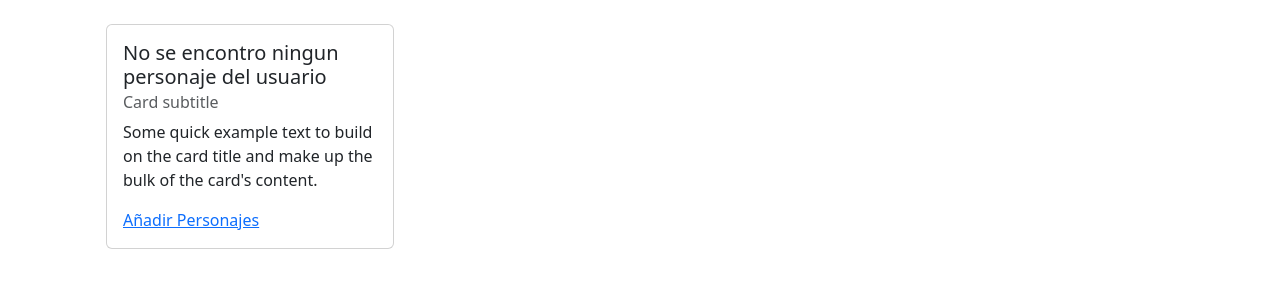
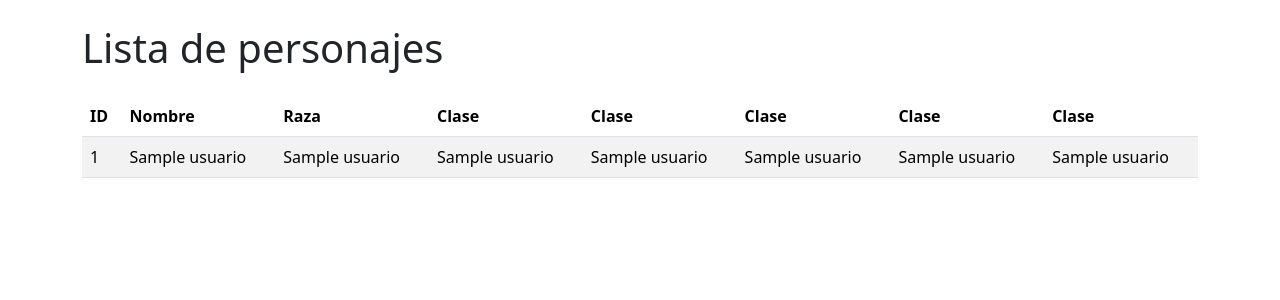
Before and after one commit to juliobascu/juegorol, a Flask app: template templates/personajes.html in a window 1280 px wide. Shown: the top 300 px of the page. Run offline with Flask 3, Linux system fonts and the light colour scheme; the template is opened without the code that fills it: most values are stand-ins (such as "Sample title", 1, 10 or a date in 2020); parts of the project's set-up code (start-up, migrations or seed data) failed here and were passed over; some libraries are stand-ins or nearby versions.

Commit message:
Validacion Usuarios

```diff
--- a/app.py
+++ b/app.py
@@ -1,15 +1,7 @@
-from flask import Flask, render_template, request, redirect, url_for, flash
-from flask_mysqldb import MySQL
-
-# Models
-from models.ModelUsuarios import *
-
-# Entities
-from models.entities.Usuario import *
+from flask import Flask, render_template, request, redirect, url_for, flash, Response, session
+from flask_mysqldb import MySQL, MySQLdb
 
 app = Flask(__name__)
-
-app.config['SECRET_KEY'] = 'CRkETIkXn0fAU:'
 
 app.config['MYSQL_HOST'] = 'localhost'
 app.config['MYSQL_USER'] = 'root'
@@ -18,30 +10,26 @@ app.config['MYSQL_DB'] = 'juegorol'
 
 mysql = MySQL(app)
 
-@app.route("/", methods = ["GET", "POST"])
+@app.route("/")
 def index():
     return redirect(url_for("login"))
 
 @app.route("/login" , methods = ["GET", "POST"])
 def login():
     if request.method == "POST":
-        usuario = Usuario(0, request.form["nombre"], request.form["contraseña"], request.form["rol"])
-        print(usuario.contraseña)
-        usuarioLogeado = ModelUsuarios.login(mysql, usuario)
-        print(usuarioLogeado.nombre)
-        print(usuarioLogeado.contraseña)
-        if usuarioLogeado != None:
-            if usuarioLogeado.verificarContraseña():
-                return redirect(url_for("paginaUsuario"))
-            else:
-                flash("Contraseña invalida...")
-                return render_template('index.html')
+        nombre = request.form["nombre"]
+        contraseña = request.form["contraseña"]
+        conn = mysql.connection
+        cursor = conn.cursor()
+        cursor.execute("SELECT * FROM usuarios WHERE Nombre_Usuario = %s AND Contraseña = %s", (nombre, contraseña))
+        usuario = cursor.fetchone()
+        cursor.close()
+        if usuario:
+            return redirect(url_for("paginaUsuario"))
         else:
-            print("Usuario no encontrado..")
-            flash("Usuario no encontrado...")
-            return render_template("index.html")
+            error = 'Nombre de usuario o contraseña incorrectos'
+            return render_template('index.html', error=error)
     else:
-        print("Metodo Invalido")
         return render_template('index.html')
 
 @app.route("/usuario")
@@ -62,11 +50,22 @@ def mostrarUsuarios():
 def mostrarPersonajes():
     conn = mysql.connection
     cursor = conn.cursor()
-    cursor.execute("SELECT * FROM juegorol.personajes")
+    cursor.execute("""SELECT `vista_personaje1`.`ID_Personaje`,
+    `vista_personaje1`.`Nombre_Jugador`,
+    `vista_personaje1`.`Nombre_Personaje`,
+    `vista_personaje1`.`Raza`,
+    `vista_personaje1`.`Nivel`,
+    `vista_personaje1`.`Nombre_Estado`,
+    `vista_personaje1`.`Nombre_Habilidad`,
+    `vista_personaje1`.`Nombre_Equipamiento`,
+    `vista_personaje1`.`Nombre_Poder`
+    FROM `juegorol`.`vista_personaje1`;""")
     pj = cursor.fetchall()
     print(pj)
+
     cursor.close()
     return render_template('personajes.html', pj=pj)
 
 if __name__ == '__main__':
+    app.secret_key = "CRkETIkXn0fAU:"
     app.run(debug=True)
--- a/templates/personajes.html
+++ b/templates/personajes.html
@@ -9,7 +9,6 @@
   </head>
   <body>
     <div class="container">
-      {% if npj > 0 %}
       <h1 class="mt-4 mb-4">Lista de personajes </h1>
       <table class="table table-striped">
         <thead>
@@ -18,29 +17,25 @@
             <th scope="col">Nombre</th>
             <th scope="col">Raza</th>
             <th scope="col">Clase</th>
+            <th scope="col">Clase</th>
+            <th scope="col">Clase</th>
+            <th scope="col">Clase</th>
+            <th scope="col">Clase</th>
           </tr>
         </thead>
         <tbody>
           {% for usuario in pj %}
             <tr>
               <td>{{ usuario[0] }}</td>
+              <td>{{ usuario[1] }}</td>
               <td>{{ usuario[2] }}</td>
               <td>{{ usuario[3] }}</td>
               <td>{{ usuario[4] }}</td>
+              <td>{{ usuario[5] }}</td>
+              <td>{{ usuario[6] }}</td>
+              <td>{{ usuario[7] }}</td>
             </tr>
           {% endfor %}
-          {% else %}
-          <div class="container p-4">
-            <div class="card" style="width: 18rem;">
-              <div class="card-body">
-                <h5 class="card-title">No se encontro ningun personaje del usuario </h5>
-                <h6 class="card-subtitle mb-2 text-body-secondary">Card subtitle</h6>
-                <p class="card-text">Some quick example text to build on the card title and make up the bulk of the card's content.</p>
-                <a href="#" class="card-link">Añadir Personajes</a>
-              </div>
-            </div>
-          </div>
-          {% endif %}
         </tbody>
       </table>
     </div>
--- a/templates/usuario.html
+++ b/templates/usuario.html
@@ -7,6 +7,6 @@
     <title>Document</title>
 </head>
 <body>
-    <h1>Bienvenido</h1>
+    <h1>Bienvenido {{ nombreU }}</h1>
 </body>
 </html>
```
Also changed, not shown: models/ModelUsuarios.py (deleted, +0 -19 lines), models/entities/Usuario.py (deleted, +0 -14 lines), models/__init__.py (deleted).
